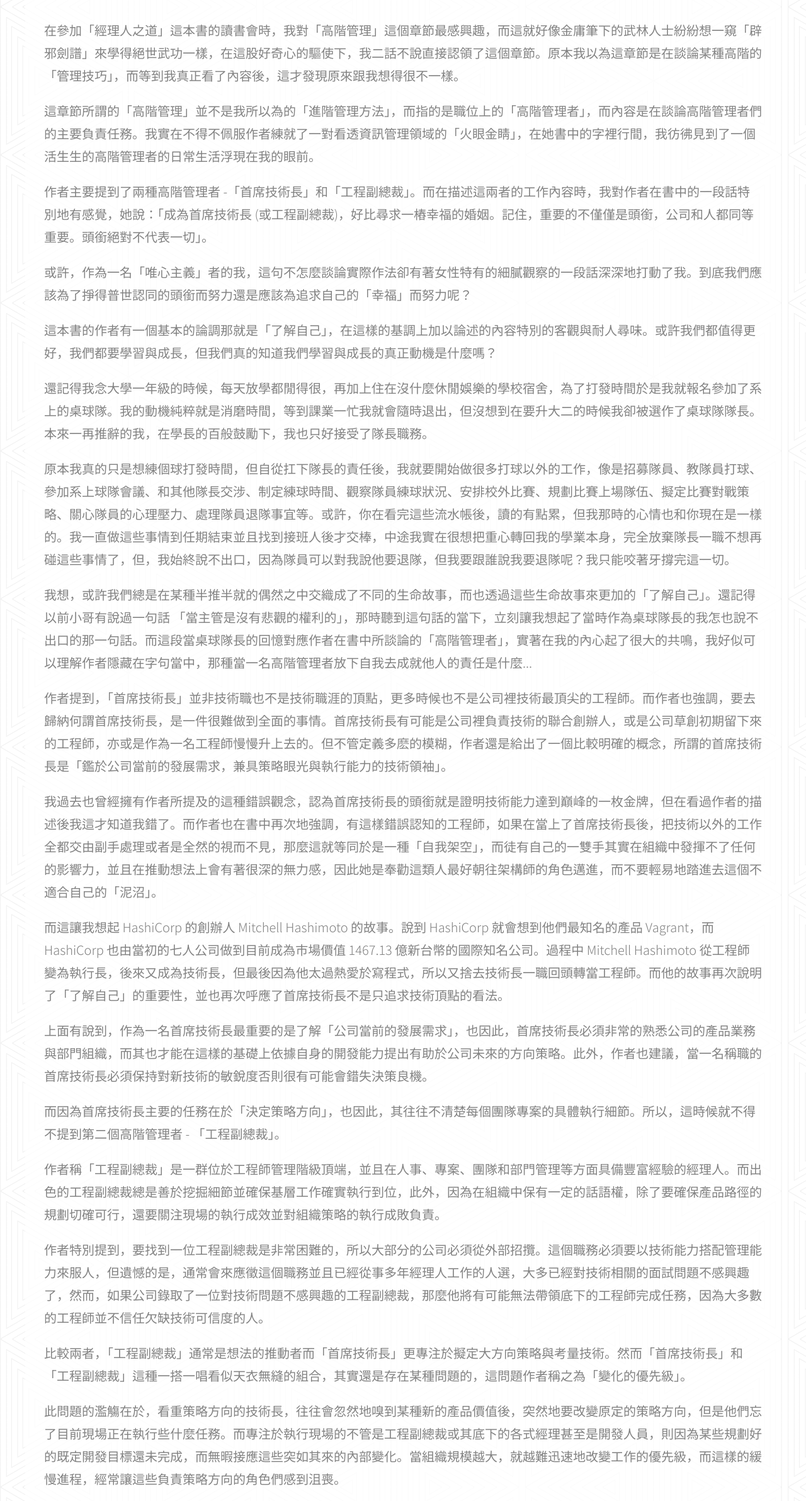
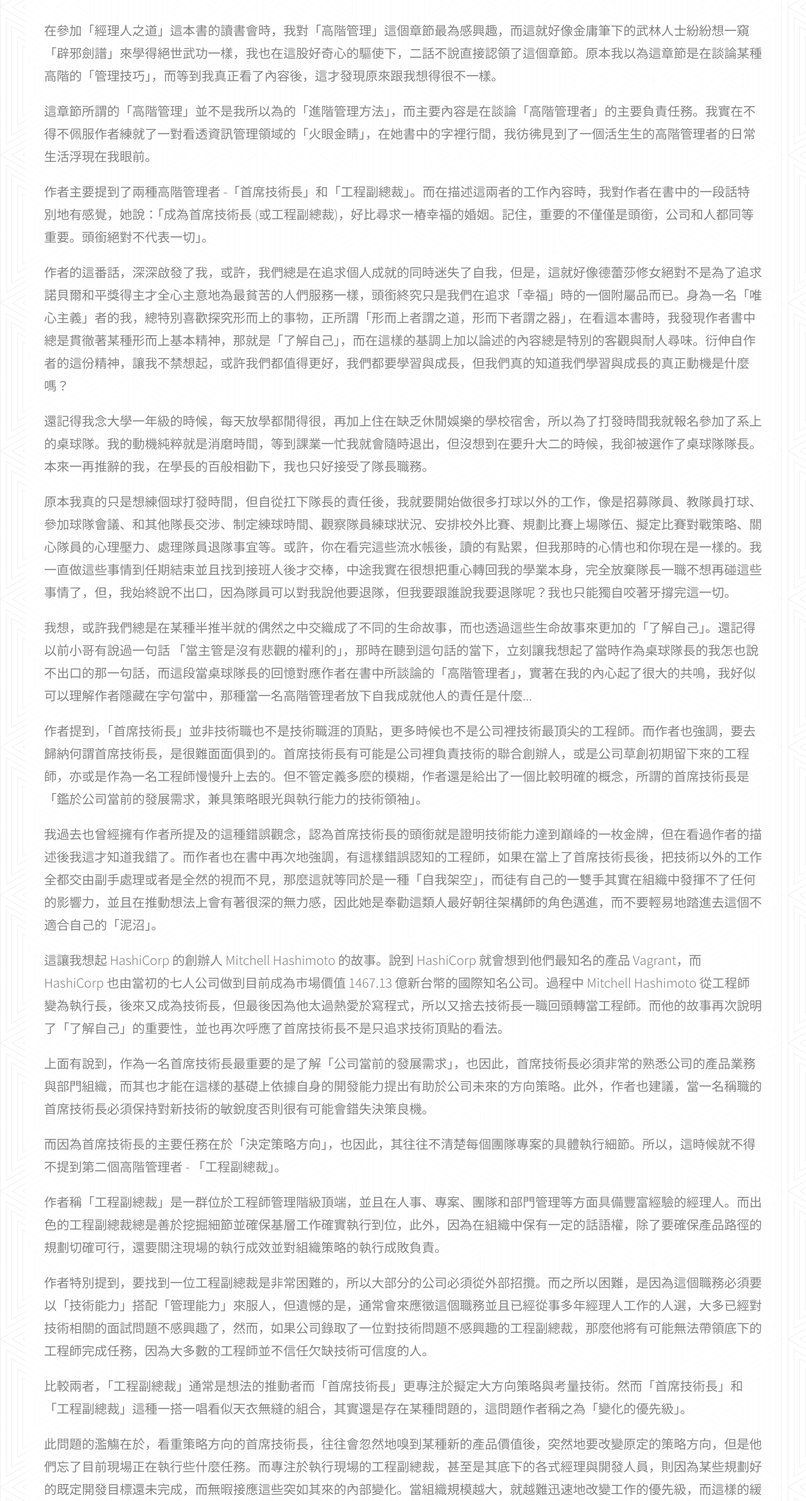
Before and after one commit to hengchih/manager, a plain HTML site: page index.html in a window 1280 px wide. Shown: the part 224-2607 px from the top of the page at 63% size. Drawn offline with Linux system fonts and the light colour scheme.

Commit message:
Update index.html

```diff
--- a/index.html
+++ b/index.html
@@ -25,41 +25,41 @@
   </header>
   <main>
     <p>
-      在參加「經理人之道」這本書的讀書會時，我對「高階管理」這個章節最感興趣，而這就好像金庸筆下的武林人士紛紛想一窺「辟邪劍譜」來學得絕世武功一樣，在這股好奇心的驅使下，我二話不說直接認領了這個章節。原本我以為這章節是在談論某種高階的「管理技巧」，而等到我真正看了內容後，這才發現原來跟我想得很不一樣。
+      在參加「經理人之道」這本書的讀書會時，我對「高階管理」這個章節最為感興趣，而這就好像金庸筆下的武林人士紛紛想一窺「辟邪劍譜」來學得絕世武功一樣，我也在這股好奇心的驅使下，二話不說直接認領了這個章節。原本我以為這章節是在談論某種高階的「管理技巧」，而等到我真正看了內容後，這才發現原來跟我想得很不一樣。
     </p>
 
     <p>
-      這章節所謂的「高階管理」並不是我所以為的「進階管理方法」，而指的是職位上的「高階管理者」，而內容是在談論高階管理者們的主要負責任務。我實在不得不佩服作者練就了一對看透資訊管理領域的「火眼金睛」，在她書中的字裡行間，我彷彿見到了一個活生生的高階管理者的日常生活浮現在我的眼前。
+      這章節所謂的「高階管理」並不是我所以為的「進階管理方法」，而主要內容是在談論「高階管理者」的主要負責任務。我實在不得不佩服作者練就了一對看透資訊管理領域的「火眼金睛」，在她書中的字裡行間，我彷彿見到了一個活生生的高階管理者的日常生活浮現在我眼前。
     </p>
 
     <p>作者主要提到了兩種高階管理者 -「首席技術長」和「工程副總裁」。而在描述這兩者的工作內容時，我對作者在書中的一段話特別地有感覺，她說：「成為首席技術長
       (或工程副總裁)，好比尋求一樁幸福的婚姻。記住，重要的不僅僅是頭銜，公司和人都同等重要。頭銜絕對不代表一切」。</p>
 
-    <p>或許，作為一名「唯心主義」者的我，這句不怎麼談論實際作法卻有著女性特有的細膩觀察的一段話深深地打動了我。到底我們應該為了掙得普世認同的頭銜而努力還是應該為追求自己的「幸福」而努力呢？</p>
-
-    <p>這本書的作者有一個基本的論調那就是「了解自己」，在這樣的基調上加以論述的內容特別的客觀與耐人尋味。或許我們都值得更好，我們都要學習與成長，但我們真的知道我們學習與成長的真正動機是什麼嗎？</p>
-
     <p>
-      還記得我念大學一年級的時候，每天放學都閒得很，再加上住在沒什麼休閒娛樂的學校宿舍，為了打發時間於是我就報名參加了系上的桌球隊。我的動機純粹就是消磨時間，等到課業一忙我就會隨時退出，但沒想到在要升大二的時候我卻被選作了桌球隊隊長。本來一再推辭的我，在學長的百般鼓勵下，我也只好接受了隊長職務。
+      作者的這番話，深深啟發了我，或許，我們總是在追求個人成就的同時迷失了自我，但是，這就好像德蕾莎修女絕對不是為了追求諾貝爾和平獎得主才全心主意地為最貧苦的人們服務一樣，頭銜終究只是我們在追求「幸福」時的一個附屬品而已。身為一名「唯心主義」者的我，總特別喜歡探究形而上的事物，正所謂「形而上者謂之道，形而下者謂之器」，在看這本書時，我發現作者書中總是貫徹著某種形而上基本精神，那就是「了解自己」，而在這樣的基調上加以論述的內容總是特別的客觀與耐人尋味。衍伸自作者的這份精神，讓我不禁想起，或許我們都值得更好，我們都要學習與成長，但我們真的知道我們學習與成長的真正動機是什麼嗎？
     </p>
 
     <p>
-      原本我真的只是想練個球打發時間，但自從扛下隊長的責任後，我就要開始做很多打球以外的工作，像是招募隊員、教隊員打球、參加系上球隊會議、和其他隊長交涉、制定練球時間、觀察隊員練球狀況、安排校外比賽、規劃比賽上場隊伍、擬定比賽對戰策略、關心隊員的心理壓力、處理隊員退隊事宜等。或許，你在看完這些流水帳後，讀的有點累，但我那時的心情也和你現在是一樣的。我一直做這些事情到任期結束並且找到接班人後才交棒，中途我實在很想把重心轉回我的學業本身，完全放棄隊長一職不想再碰這些事情了，但，我始終說不出口，因為隊員可以對我說他要退隊，但我要跟誰說我要退隊呢？我只能咬著牙撐完這一切。
+      還記得我念大學一年級的時候，每天放學都閒得很，再加上住在缺乏休閒娛樂的學校宿舍，所以為了打發時間我就報名參加了系上的桌球隊。我的動機純粹就是消磨時間，等到課業一忙我就會隨時退出，但沒想到在要升大二的時候，我卻被選作了桌球隊隊長。本來一再推辭的我，在學長的百般相勸下，我也只好接受了隊長職務。
+    </p>
+
+    <p>
+      原本我真的只是想練個球打發時間，但自從扛下隊長的責任後，我就要開始做很多打球以外的工作，像是招募隊員、教隊員打球、參加球隊會議、和其他隊長交涉、制定練球時間、觀察隊員練球狀況、安排校外比賽、規劃比賽上場隊伍、擬定比賽對戰策略、關心隊員的心理壓力、處理隊員退隊事宜等。或許，你在看完這些流水帳後，讀的有點累，但我那時的心情也和你現在是一樣的。我一直做這些事情到任期結束並且找到接班人後才交棒，中途我實在很想把重心轉回我的學業本身，完全放棄隊長一職不想再碰這些事情了，但，我始終說不出口，因為隊員可以對我說他要退隊，但我要跟誰說我要退隊呢？我也只能獨自咬著牙撐完這一切。
     </p>
 
     <p>我想，或許我們總是在某種半推半就的偶然之中交織成了不同的生命故事，而也透過這些生命故事來更加的「了解自己」。還記得以前小哥有說過一句話
-      「當主管是沒有悲觀的權利的」，那時聽到這句話的當下，立刻讓我想起了當時作為桌球隊長的我怎也說不出口的那一句話。而這段當桌球隊長的回憶對應作者在書中所談論的「高階管理者」，實著在我的內心起了很大的共鳴，我好似可以理解作者隱藏在字句當中，那種當一名高階管理者放下自我去成就他人的責任是什麼...
+      「當主管是沒有悲觀的權利的」，那時在聽到這句話的當下，立刻讓我想起了當時作為桌球隊長的我怎也說不出口的那一句話，而這段當桌球隊長的回憶對應作者在書中所談論的「高階管理者」，實著在我的內心起了很大的共鳴，我好似可以理解作者隱藏在字句當中，那種當一名高階管理者放下自我成就他人的責任是什麼...
     </p>
 
     <p>
-      作者提到，「首席技術長」並非技術職也不是技術職涯的頂點，更多時候也不是公司裡技術最頂尖的工程師。而作者也強調，要去歸納何謂首席技術長，是一件很難做到全面的事情。首席技術長有可能是公司裡負責技術的聯合創辦人，或是公司草創初期留下來的工程師，亦或是作為一名工程師慢慢升上去的。但不管定義多麽的模糊，作者還是給出了一個比較明確的概念，所謂的首席技術長是「鑑於公司當前的發展需求，兼具策略眼光與執行能力的技術領袖」。
+      作者提到，「首席技術長」並非技術職也不是技術職涯的頂點，更多時候也不是公司裡技術最頂尖的工程師。而作者也強調，要去歸納何謂首席技術長，是很難面面俱到的。首席技術長有可能是公司裡負責技術的聯合創辦人，或是公司草創初期留下來的工程師，亦或是作為一名工程師慢慢升上去的。但不管定義多麽的模糊，作者還是給出了一個比較明確的概念，所謂的首席技術長是「鑑於公司當前的發展需求，兼具策略眼光與執行能力的技術領袖」。
     </p>
 
     <p>
       我過去也曾經擁有作者所提及的這種錯誤觀念，認為首席技術長的頭銜就是證明技術能力達到巔峰的一枚金牌，但在看過作者的描述後我這才知道我錯了。而作者也在書中再次地強調，有這樣錯誤認知的工程師，如果在當上了首席技術長後，把技術以外的工作全都交由副手處理或者是全然的視而不見，那麼這就等同於是一種「自我架空」，而徒有自己的一雙手其實在組織中發揮不了任何的影響力，並且在推動想法上會有著很深的無力感，因此她是奉勸這類人最好朝往架構師的角色邁進，而不要輕易地踏進去這個不適合自己的「泥沼」。
     </p>
 
-    <p>而這讓我想起 HashiCorp 的創辦人 Mitchell Hashimoto 的故事。說到 HashiCorp 就會想到他們最知名的產品 Vagrant，而 HashiCorp 也由當初的七人公司做到目前成為市場價值
+    <p>這讓我想起 HashiCorp 的創辦人 Mitchell Hashimoto 的故事。說到 HashiCorp 就會想到他們最知名的產品 Vagrant，而 HashiCorp 也由當初的七人公司做到目前成為市場價值
       1467.13 億新台幣的國際知名公司。過程中 Mitchell Hashimoto
       從工程師變為執行長，後來又成為技術長，但最後因為他太過熱愛於寫程式，所以又捨去技術長一職回頭轉當工程師。而他的故事再次說明了「了解自己」的重要性，並也再次呼應了首席技術長不是只追求技術頂點的看法。</p>
 
@@ -67,43 +67,43 @@
       上面有說到，作為一名首席技術長最重要的是了解「公司當前的發展需求」，也因此，首席技術長必須非常的熟悉公司的產品業務與部門組織，而其也才能在這樣的基礎上依據自身的開發能力提出有助於公司未來的方向策略。此外，作者也建議，當一名稱職的首席技術長必須保持對新技術的敏銳度否則很有可能會錯失決策良機。
     </p>
 
-    <p>而因為首席技術長主要的任務在於「決定策略方向」，也因此，其往往不清楚每個團隊專案的具體執行細節。所以，這時候就不得不提到第二個高階管理者 - 「工程副總裁」。</p>
+    <p>而因為首席技術長的主要任務在於「決定策略方向」，也因此，其往往不清楚每個團隊專案的具體執行細節。所以，這時候就不得不提到第二個高階管理者 - 「工程副總裁」。</p>
 
     <p>
       作者稱「工程副總裁」是一群位於工程師管理階級頂端，並且在人事、專案、團隊和部門管理等方面具備豐富經驗的經理人。而出色的工程副總裁總是善於挖掘細節並確保基層工作確實執行到位，此外，因為在組織中保有一定的話語權，除了要確保產品路徑的規劃切確可行，還要關注現場的執行成效並對組織策略的執行成敗負責。
     </p>
 
     <p>
-      作者特別提到，要找到一位工程副總裁是非常困難的，所以大部分的公司必須從外部招攬。這個職務必須要以技術能力搭配管理能力來服人，但遺憾的是，通常會來應徵這個職務並且已經從事多年經理人工作的人選，大多已經對技術相關的面試問題不感興趣了，然而，如果公司錄取了一位對技術問題不感興趣的工程副總裁，那麼他將有可能無法帶領底下的工程師完成任務，因為大多數的工程師並不信任欠缺技術可信度的人。
+      作者特別提到，要找到一位工程副總裁是非常困難的，所以大部分的公司必須從外部招攬。而之所以困難，是因為這個職務必須要以「技術能力」搭配「管理能力」來服人，但遺憾的是，通常會來應徵這個職務並且已經從事多年經理人工作的人選，大多已經對技術相關的面試問題不感興趣了，然而，如果公司錄取了一位對技術問題不感興趣的工程副總裁，那麼他將有可能無法帶領底下的工程師完成任務，因為大多數的工程師並不信任欠缺技術可信度的人。
     </p>
 
     <p>比較兩者，「工程副總裁」通常是想法的推動者而「首席技術長」更專注於擬定大方向策略與考量技術。然而「首席技術長」和「工程副總裁」這種一搭一唱看似天衣無縫的組合，其實還是存在某種問題的，這問題作者稱之為「變化的優先級」。</p>
 
     <p>
-      此問題的濫觴在於，看重策略方向的技術長，往往會忽然地嗅到某種新的產品價值後，突然地要改變原定的策略方向，但是他們忘了目前現場正在執行些什麼任務。而專注於執行現場的不管是工程副總裁或其底下的各式經理甚至是開發人員，則因為某些規劃好的既定開發目標還未完成，而無暇接應這些突如其來的內部變化。當組織規模越大，就越難迅速地改變工作的優先級，而這樣的緩慢進程，經常讓這些負責策略方向的角色們感到沮喪。
+      此問題的濫觴在於，看重策略方向的首席技術長，往往會忽然地嗅到某種新的產品價值後，突然地要改變原定的策略方向，但是他們忘了目前現場正在執行些什麼任務。而專注於執行現場的工程副總裁，甚至是其底下的各式經理與開發人員，則因為某些規劃好的既定開發目標還未完成，而無暇接應這些突如其來的內部變化。當組織規模越大，就越難迅速地改變工作的優先級，而這樣的緩慢進程，經常讓這些負責策略方向的角色們感到沮喪。
     </p>
 
     <p>回想起 91APP 的發展過程，我也從 2014 年跟著走到了現在，看著這一路以來的變化，讓我想起不管是 2017 年我們的 Happy 產品長指出的人越多產品越做越慢現象，或是後來尋求 Ruddy
       老師的協助所引進的敏捷精神而進行的內部文化改革，亦或是到現在的 one team
       與團隊運作形式，都是我們面對「變化的優先級」問題的因應作法，而這些作法的目的都是為了讓我們的「策略面」與「執行面」可以達到最佳的發展狀態，進而快速的反應市場需求讓 91APP 建立起在市場上無可動搖的地位。</p>
 
-    <p>回到本書，我想，作者可以提出這些精妙的看法並且匯集成冊，想必她的個人故事也是相當的精彩。作者說到，2014 那年的夏天，她從原本擔任的工程副總裁一職被拔擢為首席技術長，但這段過程並不順遂，而作者也在她的書中分享了這些經驗。
+    <p>回到本書，我想，作者可以提出這些精妙的看法並且匯集成冊，想必她的個人故事也是特別值得一看的。作者說到，2014 那年夏天，她從原本擔任的工程副總裁一職被拔擢為首席技術長，但這段過程並不順遂，而作者也在她的書中分享了這些經驗。
     </p>
 
     <p>
-      作為一名「準」首席技術長，她被要求必須提交一份上任計畫書，起初作者不得其法而碰了一鼻子灰，後來她在請求執行長作為她的個人教練後才得以跳脫這樣的困境。上面有提到工程副總裁的工作偏向於執行現場，而當時身為工程副總裁的她所犯的錯誤，就是她的上任計畫內容太過專注於解決當下的問題，而欠缺作為一名首席技術長所應具備的前瞻性觀點，而直到她意識到這點並且加以修正後，她的計畫才終於被接受。
+      作為一名「準」首席技術長，她被要求必須提交一份上任計畫書，起初作者不得其法而碰了一鼻子灰，後來她在請求執行長作為她的個人教練後，她才得以跳脫這樣的困境。上面有提到，工程副總裁的工作偏向於執行現場，而當時身為工程副總裁的她所犯的錯誤，就是她的上任計畫內容太過專注於解決當下的問題，並且欠缺作為一名首席技術長所應具備的前瞻性觀點，而直到她意識到這點並且加以修正後，她的計畫才終於被接受。
     </p>
 
-    <p>作者提到，過去她在闡述想法上習慣準備資訊密度低的 PowerPoint
+    <p>在這段過程裡，作者也特別提到，過去她在闡述想法上習慣準備資訊密度低的 PowerPoint
       並專著於「口頭分享」，而起初她的上任計畫報告也照著她過去所習慣的作法來完成，但當她的簡報對象轉變為董事會成員時，這樣的做法反而成了一大敗筆。因為董事會成員習慣在聽報告前先看過內容，但如此低密度內容的簡報等同於沒有準備。而這讓我想到前亞馬遜執行長貝佐斯在
       2018 年的一項管理措施，貝佐斯認為「敘事結構」比起「條列式結構」更有故事性與說服性，所以他禁止高階管理人員於會議時使用 PowerPoint。</p>
 
     <p>
-      而說起簡報方式，我過去曾經有過一段從事「科技藝術」的跨領域整合工作經驗，那時我常常需要做提案簡報和企劃書。而因為是跨領域整合，所以主事者是由兩位分別是科技與藝術背景的負責人所組成，而令我印象很深刻的是，「科技背景」的負責人總要我寫出「條列式結構」的內容；而
+      而說起簡報方式，我過去曾經有過一段從事「科技藝術」的跨領域整合工作經驗，那時我常常需要做提案簡報和企劃書。而因為是跨領域整合，所以主事者由兩位分別是「科技」與「藝術」背景的負責人所組成，而令我印象很深刻的是，「科技背景」的負責人總要我寫出「條列式結構」的內容；而
       「藝術背景」的負責人總是要我寫出「敘事結構」的內容。所以那時候同一份提案企劃書裡，我總是必須同時寫出這兩種結構來滿足他們的需求。</p>
 
     <p>
-      我想，對應作者所言，這就好比靠繪圖維生的專業繪師必須精通各種畫風以滿足不同的接案需求，而作為一名以企劃或簡報維生的專業人士來說，或許也需要養成應地制宜的能力。但不管表現技法如何，排除形式主義，回歸本質，掌握「首席技術長」和「工程副總裁」的差別，從真正的意義上做出對公司最大的貢獻可能才是最重要的。
+      我想，對應作者所言，這就好比靠繪圖維生的專業繪師必須精通各式畫風以滿足不同的接案需求，而作為一名以企劃維生的專業人士來說，或許也需要養成應地制宜的能力。但不管表現技法如何，排除形式主義，回歸本質，掌握「首席技術長」和「工程副總裁」的差別，從真正的意義上做出對公司最大的貢獻可能才是最重要的。
     </p>
 
     <p>
@@ -115,7 +115,7 @@
     </p>
 
     <p>
-      在讀了作者的書後，我真的可以感受到深植在她心中那份「以人為本」的中心思想。引述她書中的一段話「如果員工覺得沒有人真正關心他們，他們不太可能為工作鞠躬盡瘁，不再願意冒險來度過難關。培養與人們的情感連結，不要只談論目前專案的進度或工作成果，對他人的個人感受表示關心，人們會感受到，你知道他們除了工作也有自己的生活」。我還記得很久以前的某次主管讀書會，那次的主題在調查大家覺得組織運作上什麼最困難，小哥那時候說：「建立和人之間的信任感最難」，時至今日，我才終於可以體會小哥說這句話的智慧。我想，建立信任感之所以難，是因為這絕對不是今天你看了某本教你如何建立信任感的教科書，明天你照著書本的做法就可以立竿見影的，人和人間的「信任感」似乎只能靠日常生活的點點滴滴來累積，而這完全只能出自於「真誠」與「時間」這種最簡單但也最困難的東西。
+      在讀了作者的書後，我真的可以感受到深植在她心中那份「以人為本」的中心思想。引述她書中的一段話「如果員工覺得沒有人真正關心他們，他們不太可能為工作鞠躬盡瘁，不再願意冒險來度過難關。培養與人們的情感連結，不要只談論目前專案的進度或工作成果，對他人的個人感受表示關心，人們會感受到，你知道他們除了工作也有自己的生活」。我還記得很久以前的某次主管讀書會，那次的主題在調查大家覺得組織運作上什麼最困難，小哥那時候說：「建立和人之間的信任感最難」，時至今日，我才終於可以體會小哥說這句話的智慧。我想，建立信任感之所以難，是因為這絕對不是今天你看了某本教你如何建立信任感的教科書，明天你照著書本的做法就可以立竿見影的，而就算真的有，但是路遙知馬力日久見人心，這種沒有「地基」的信任終究還是會被摧毀。我想，人和人間的「信任感」若要走得長久，似乎只能靠日常生活的點點滴滴來累積，而這完全只能出自於「真誠」與「時間」這種最簡單但也最困難的東西。
     </p>
 
     <p>
```
